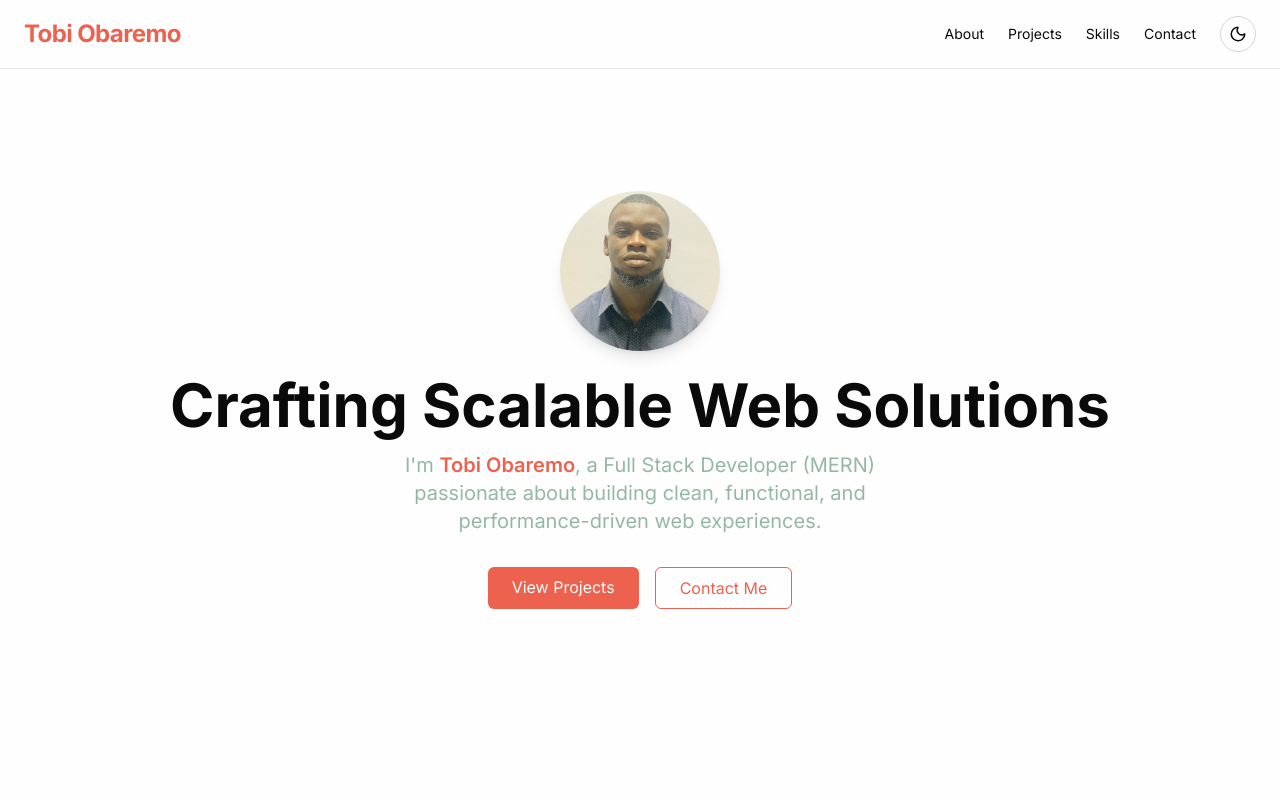
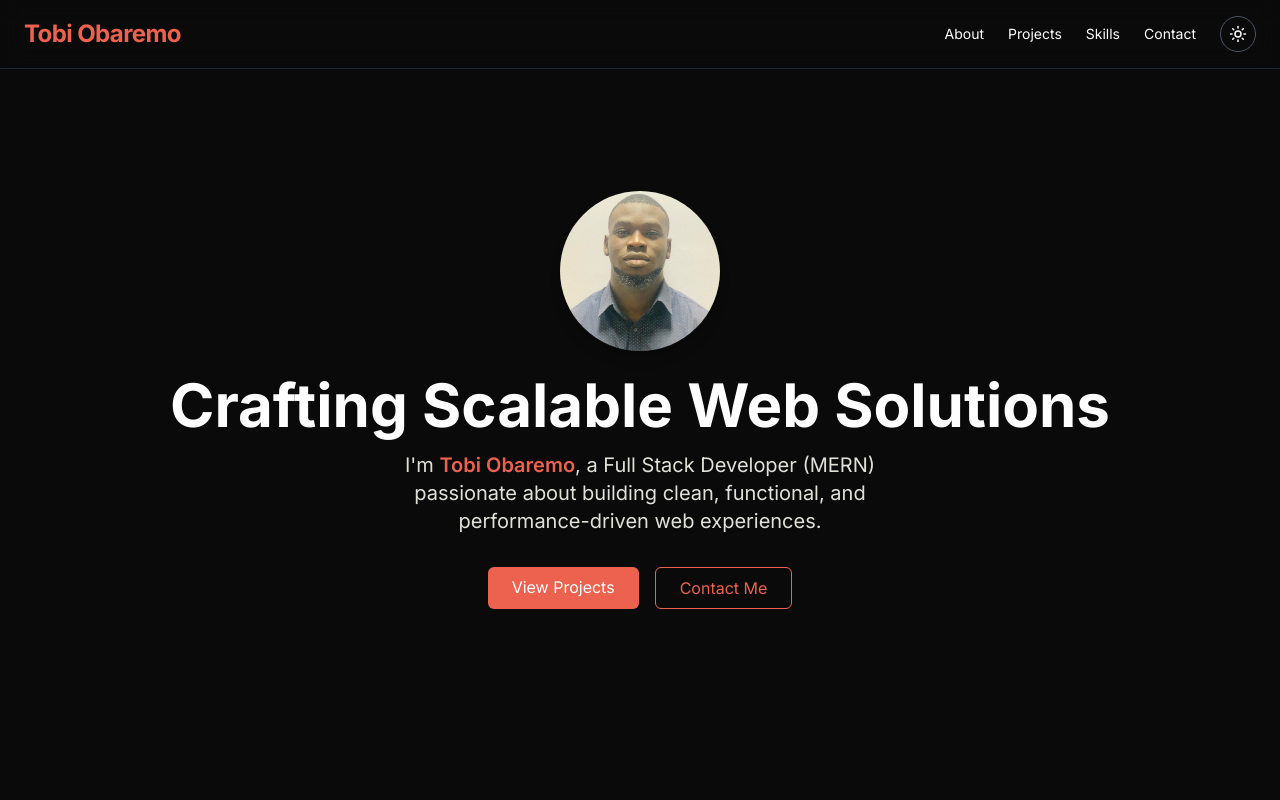
Before and after one commit to olaoluwa-007/tobi-obaremo, a React (Vite) app: page / in a window 1280 px wide. Shown: the top 800 px of the page. Built offline with nearby package versions, Linux system fonts and the light colour scheme.

Commit message:
for deployment

```diff
--- a/src/components/darkMode/DarkModeToggle.jsx
+++ b/src/components/darkMode/DarkModeToggle.jsx
@@ -3,9 +3,9 @@ import { Moon, Sun } from 'lucide-react';
 
 const DarkModeToggle = () => {
   const [isDark, setIsDark] = useState(() => {
-    return localStorage.getItem('theme') === 'dark' ||
-      (!('theme' in localStorage) &&
-        window.matchMedia('(prefers-color-scheme: dark)').matches);
+
+    const theme = localStorage.getItem('theme');
+    return theme ? theme === 'dark' : true;
   });
 
   useEffect(() => {
```
